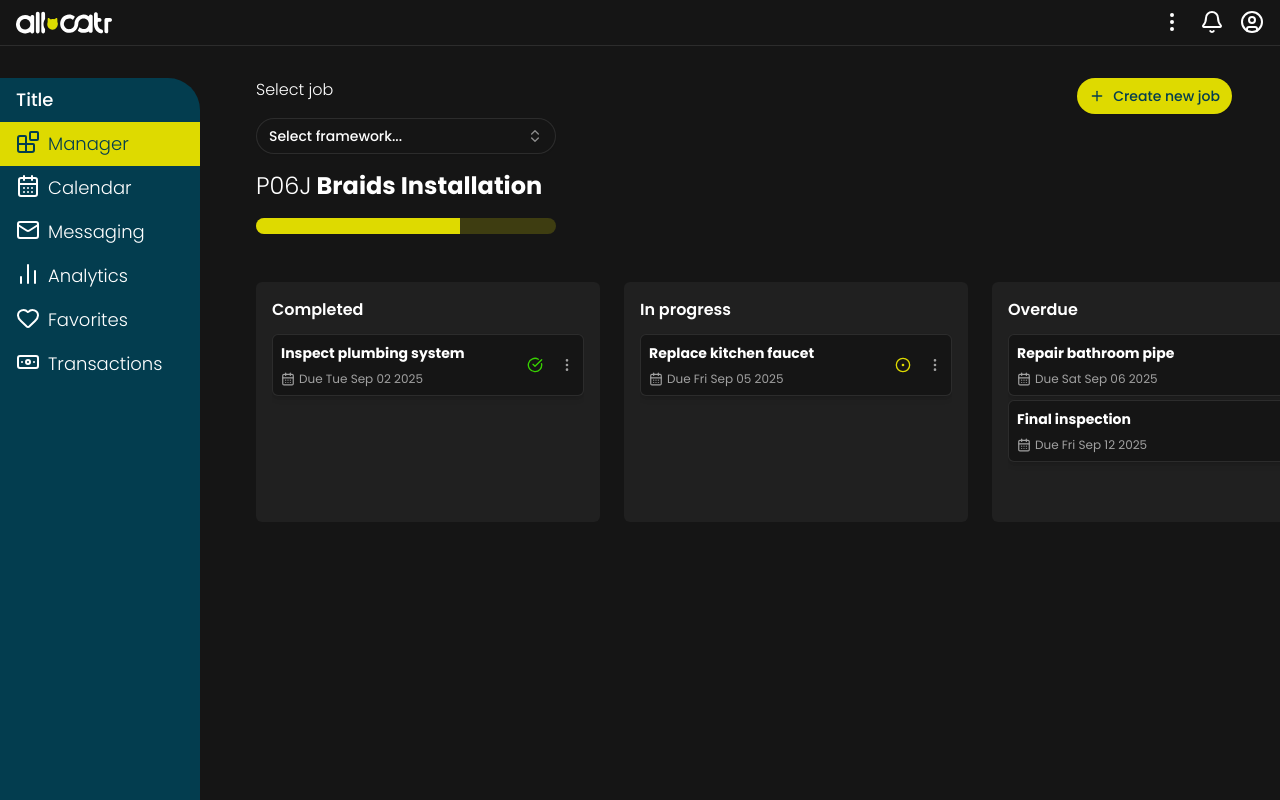
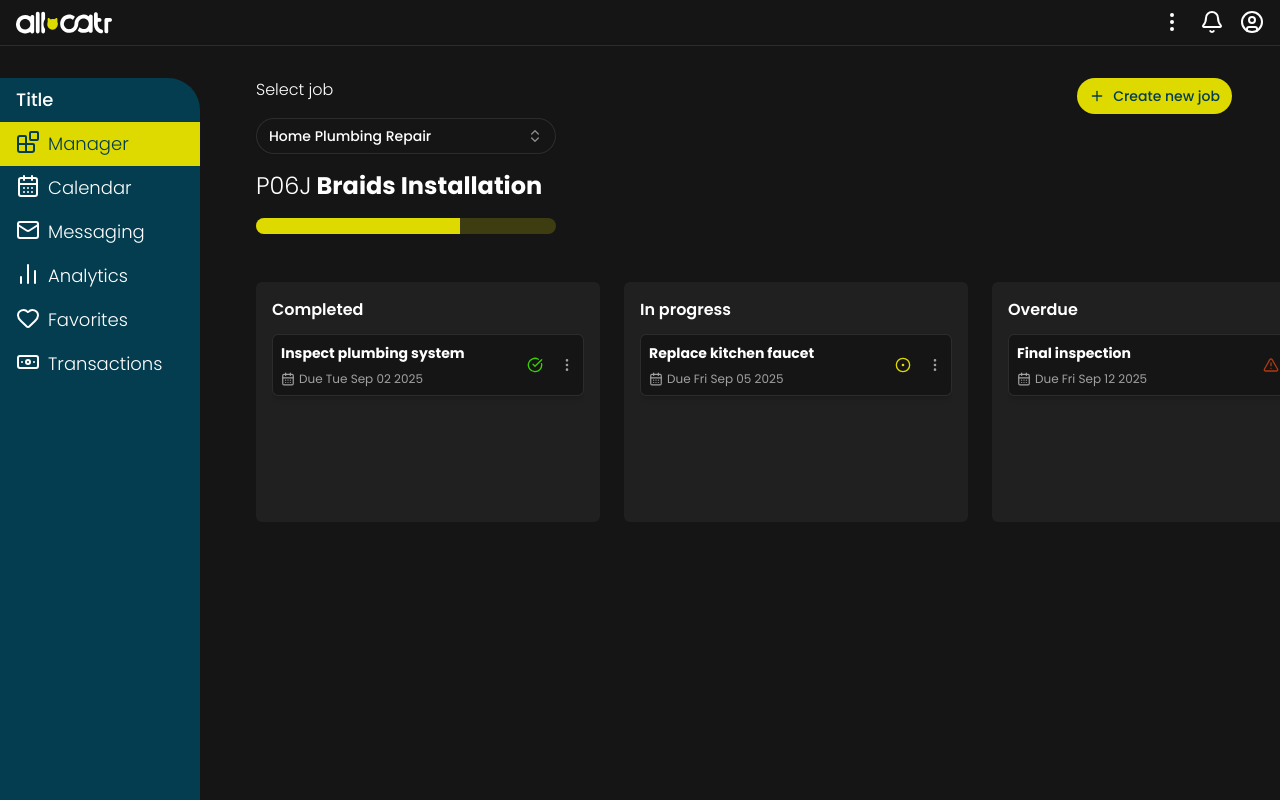
Before and after one commit to bytebytrevor/allocatrui, a React (Vite) app: page /dashboard/projects/6842b2f8-1758-8013-bf37-894d525dcc41 in a window 1280 px wide. Built offline with nearby package versions, Linux system fonts and the light colour scheme.

Commit message:
Fix projects comboBox

```diff
--- a/src/Types.ts
+++ b/src/Types.ts
@@ -14,7 +14,6 @@ export type Task = {
     attachments?: string[];
     priority?: "low" | "medium" | "high" | "urgent";
     isPublic: boolean;
-
 }
 
 export type Project = {
--- /dev/null
+++ b/src/components/ManagerComboBox.tsx
@@ -0,0 +1,73 @@
+import { useState } from "react";
+import { CheckIcon, ChevronsUpDownIcon } from "lucide-react";
+import { Button } from "@/components/ui/button";
+import { Popover, PopoverContent, PopoverTrigger } from "@/components/ui/popover";
+import {
+  Command,
+  CommandEmpty,
+  CommandGroup,
+  CommandInput,
+  CommandItem,
+  CommandList,
+} from "@/components/ui/command";
+import { cn } from "@/lib/utils";
+import type { Project } from "@/Types";
+
+
+type Props = {
+  projects?: Project[];
+  project?: Project;
+  projectId?: string;
+}
+
+function ComboBox({projects, project, projectId}: Props) {
+
+    const [open, setOpen] = useState(false);
+    const [value, setValue] = useState(project?.title);
+
+    return (
+        <Popover open={open} onOpenChange={setOpen}>
+            <PopoverTrigger asChild>
+                <Button
+                variant="outline"
+                role="combobox"
+                aria-expanded={open}
+                className="w-[300px] justify-between rounded-full"
+                >
+                {value ?? "Select project..."}
+                <ChevronsUpDownIcon className="ml-2 h-4 w-4 shrink-0 opacity-50" />
+                </Button>
+            </PopoverTrigger>
+            <PopoverContent className="p-0 rounded-[6px]">
+                <Command className="rounded-[6px] w-full">
+                <CommandInput placeholder="Search job..." />
+                <CommandList>
+                    <CommandEmpty>No project found.</CommandEmpty>
+                    <CommandGroup>
+                    {projects?.map((project) => (
+                        <CommandItem
+                        key={project.title}
+                        value={project.title}
+                        onSelect={(currentValue) => {
+                            setValue(currentValue === value ? "" : currentValue)
+                            setOpen(false)
+                        }}
+                        >
+                        <CheckIcon
+                            className={cn(
+                            "mr-2 h-4 w-4",
+                            value === project.title ? "opacity-100" : "opacity-0"
+                            )}
+                        />
+                        {project.title}
+                        </CommandItem>
+                    ))}
+                    </CommandGroup>
+                </CommandList>
+                </Command>
+            </PopoverContent>
+        </Popover>
+    );
+}
+
+export default ComboBox;
--- a/src/components/ProjectManager.tsx
+++ b/src/components/ProjectManager.tsx
@@ -1,10 +1,10 @@
 import  { projects } from "../data/projects";
-import ComboBox from "./ComboBox";
 import TaskStatusBoard from "./TaskStatusBoard";
 import { Progress } from "./ui/progress";
 import { Button } from "./ui/button";
 import { PlusIcon } from "lucide-react";
 import { useParams } from "react-router-dom";
+import ManagerComboBox from "./ManagerComboBox";
 
 function ProjectManager() {
     // Fetch tasks for this project from database
@@ -16,14 +16,18 @@ function ProjectManager() {
 
     const params = useParams();
 
-    const projectTasks = projects.filter(project =>
-        project.id === params.projectId)[0].tasks;
+
+    const currentProject = projects?.find(project => (
+        project.id === params.projectId)
+    )
+
+    const projectTasks = currentProject?.tasks;
 
 
-    const completedTaskList = projectTasks.filter(task => task.status == "completed");
-    const activeTaskList = projectTasks.filter(task => task.status == "active");
-    // const overdueTaskList = projectTasks.filter(task => task.status == "overdue");
-    const pendingTaskList = projectTasks.filter(task => task.status == "pending");
+    const completedTaskList = projectTasks?.filter(task => task.status == "completed");
+    const activeTaskList = projectTasks?.filter(task => task.status == "active");
+    const overdueTaskList = projectTasks?.filter(task => task.status == "overdue");
+    // const pendingTaskList = projectTasks?.filter(task => task.status == "pending");
 
     return (
         <>
@@ -31,7 +35,7 @@ function ProjectManager() {
                 <section className="flex justify-between pr-12 pb-4 shrink-0">
                     <div className="flex flex-col space-y-4">
                         <span className="font-light">Select job</span>
-                        <ComboBox />
+                        <ManagerComboBox project={currentProject} projects={projects} />
                         <h2 className="text-2xl font-bold"><span className="font-light">P06J</span> Braids Installation</h2>
                         <Progress value={68} className="h-4"/>
                     </div>
@@ -57,8 +61,8 @@ function ProjectManager() {
                         title="Overdue"
                         description="No overdue tasks"
                         linkText="+ Click here to add"
-                        // tasks={overdueTaskList}
-                        tasks={pendingTaskList}
+                        tasks={overdueTaskList}
+                        // tasks={pendingTaskList}
                     />
                 </section>
             </div>
--- a/src/data/projects.ts
+++ b/src/data/projects.ts
@@ -64,7 +64,7 @@ export const projects: Project[] = [
           "id": "f70c4e9a-12a4-48f3-8a22-03b2a2cf37da",
           "title": "Final inspection",
           "description": "Check water pressure and finalize maintenance report.",
-          "status": "pending",
+          "status": "overdue",
           "createdAt": "2025-09-08T09:00:00Z",
           "dueDate": "2025-09-12T17:00:00Z",
           "projectId": "6842b2f8-1758-8013-bf37-894d525dcc41",
@@ -292,7 +292,7 @@ export const projects: Project[] = [
           "id": "de2b5cb0-3a7b-4d99-8a13-13df5a2c8267",
           "title": "App store submission",
           "description": "Prepare assets and upload to Google Play.",
-          "status": "pending",
+          "status": "overdue",
           "createdAt": "2025-09-20T09:00:00Z",
           "dueDate": "2025-10-25T17:00:00Z",
           "projectId": "f8d1b7a9-32b5-49d1-8b29-2dca5baf60a4",
```
